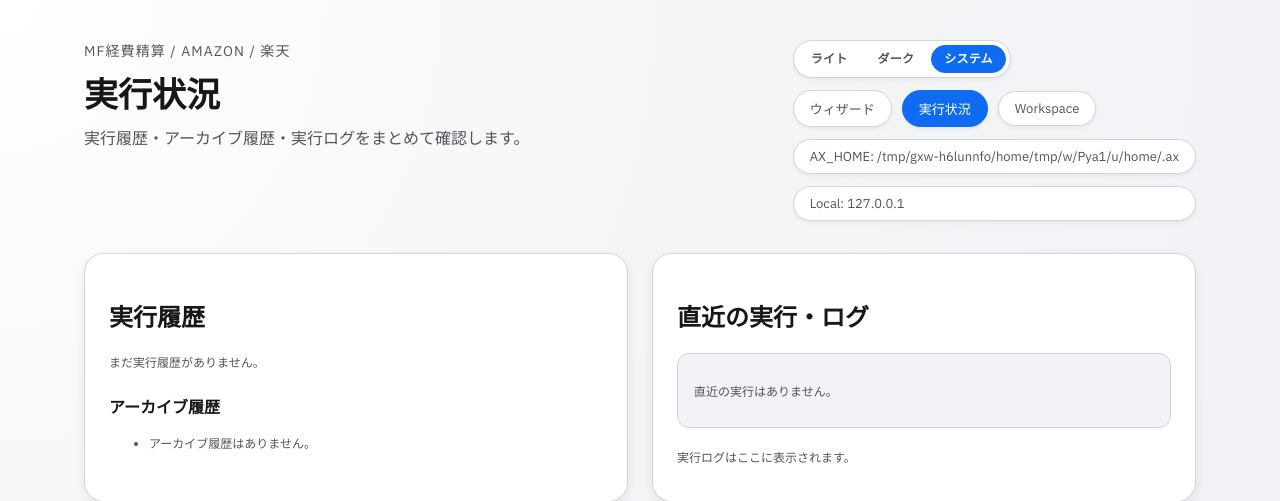
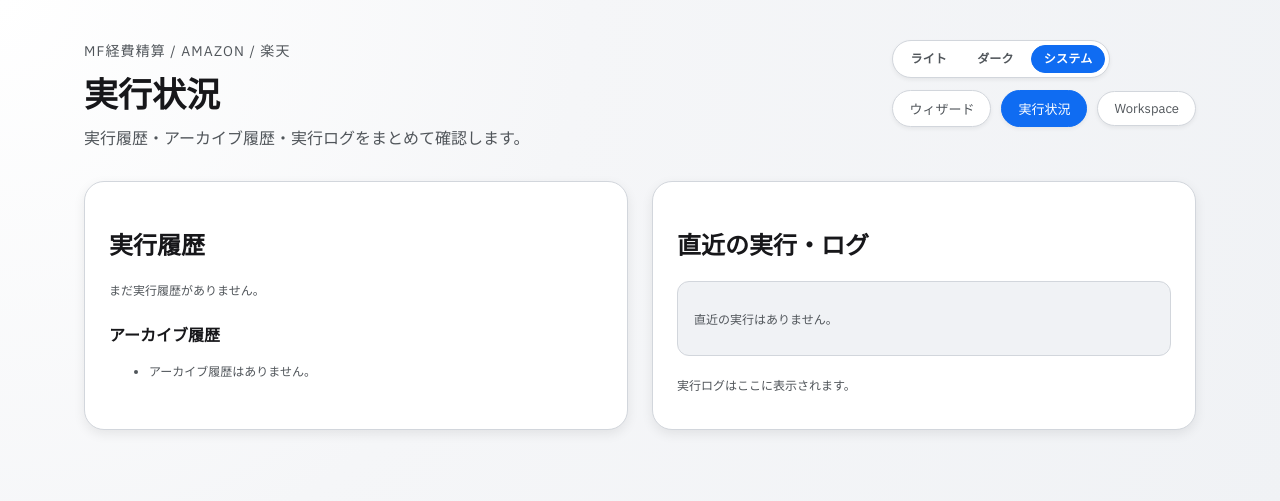
Before and after one commit to Igasawa/Skills-personal, a FastAPI app: page /status in a window 1280 px wide. Shown: the top 501 px of the page. Run offline with FastAPI, Linux system fonts and the light colour scheme.

Commit message:
dashboard: remove environment info from status and workspace pages
実行状況・Workspaceページからも環境情報表記を削除。

Co-Authored-By: Claude Sonnet 4.5 <noreply@anthropic.com>

```diff
--- a/skills/mfcloud-expense-receipt-reconcile/dashboard/templates/status.html
+++ b/skills/mfcloud-expense-receipt-reconcile/dashboard/templates/status.html
@@ -20,8 +20,6 @@
             <a class="pill is-active" href="/status">実行状況</a>
             <a class="pill" href="/workspace" data-workspace-link>Workspace</a>
           </div>
-          <div class="pill">AX_HOME: {{ ax_home }}</div>
-          <div class="pill">Local: 127.0.0.1</div>
         </div>
       </header>
 
--- a/skills/mfcloud-expense-receipt-reconcile/dashboard/templates/workspace.html
+++ b/skills/mfcloud-expense-receipt-reconcile/dashboard/templates/workspace.html
@@ -22,7 +22,6 @@
             <a class="pill" href="/status">実行状況</a>
             <a class="pill is-active" href="/workspace">Workspace</a>
           </div>
-          <div class="pill">AX_HOME: {{ ax_home }}</div>
         </div>
       </header>
 
```
